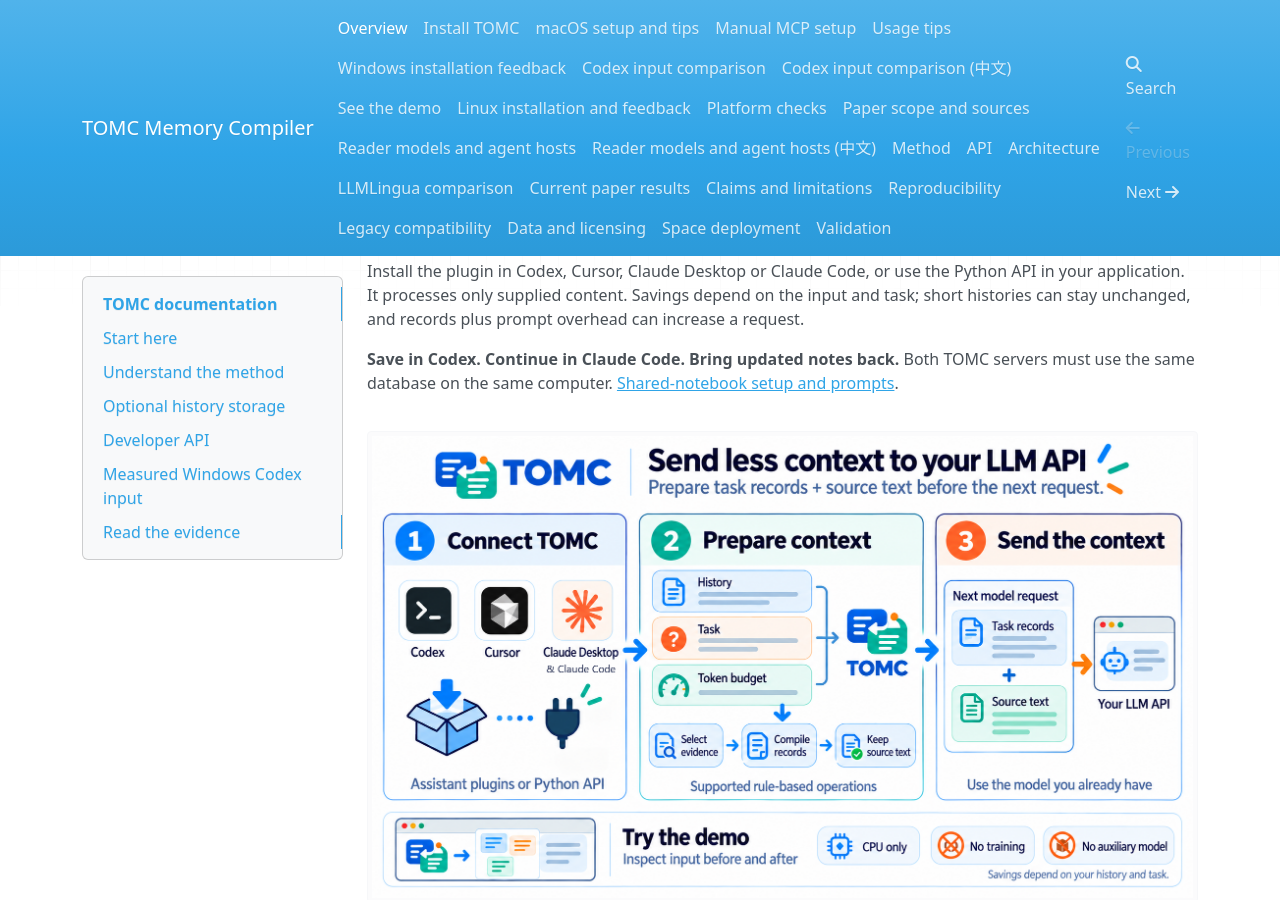
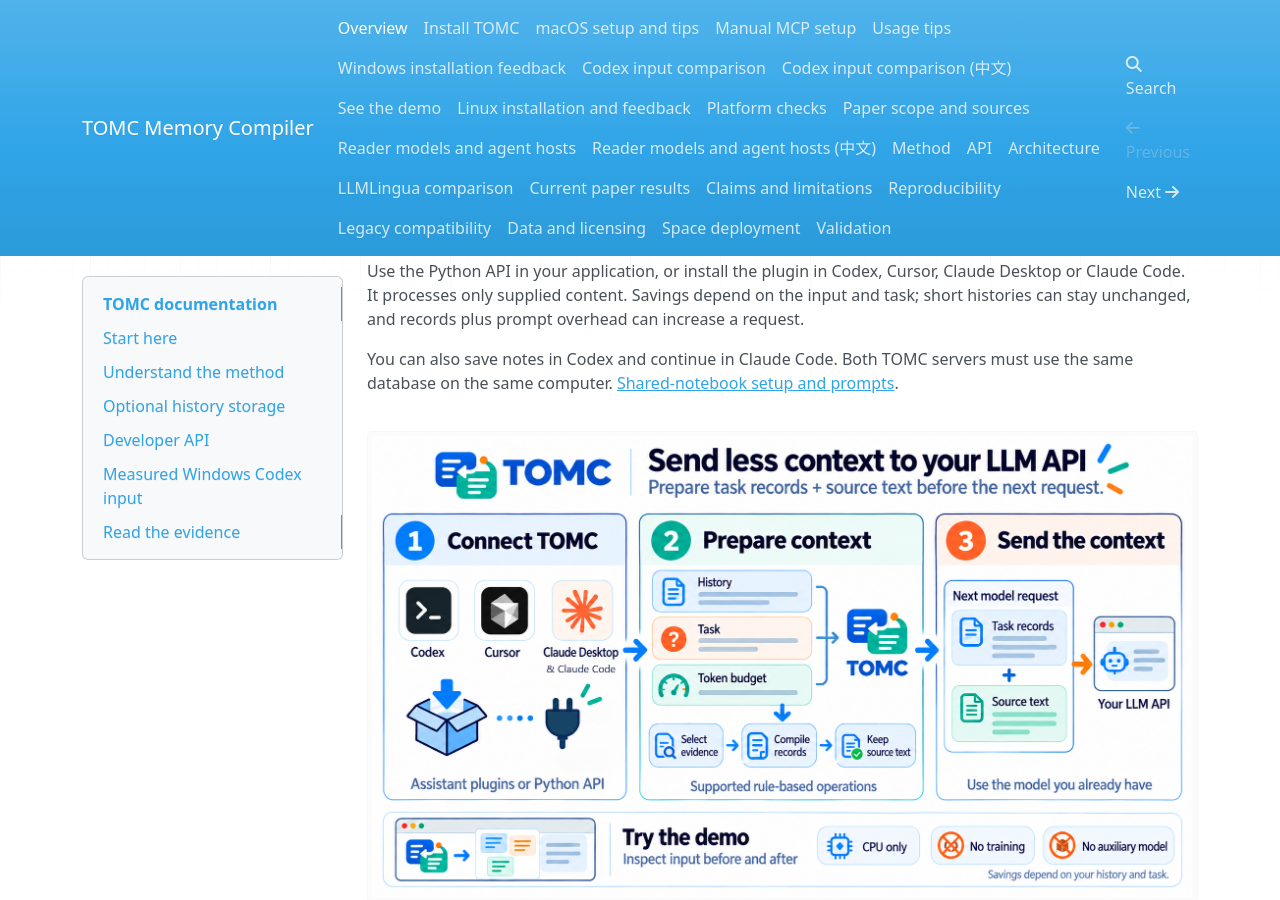
Before and after one commit to ZipengWu365/TOMC, an MkDocs documentation site: the page built from docs/index.md, in a window 1280 px wide and 900 px high, scrolled down 363 px. Built offline with MkDocs 1.6.1, drawn with Linux system fonts in a browser that asks for light colours; nearby versions of some CDN libraries.

Commit message:
Lead the project page with the Python API
Put the API-before-your-call use first in the README tagline, navigation
and introduction (English and Chinese) and on the docs home page. The
plugin and the cross-assistant handoff keep their sections and wording;
only their order and emphasis change.

Co-Authored-By: Claude Opus 5.5 <noreply@anthropic.com>

```diff
--- a/docs/index.md
+++ b/docs/index.md
@@ -4,9 +4,9 @@
 
 TOMC prepares context before your next LLM API call. Give it a history, a task and a memory budget. It selects source text and computes supported state, relation or count records. Send the result in place of the full history to reduce the input your model receives. Preparation runs on CPU without training or an extra model service.
 
-Install the plugin in Codex, Cursor, Claude Desktop or Claude Code, or use the Python API in your application. It processes only supplied content. Savings depend on the input and task; short histories can stay unchanged, and records plus prompt overhead can increase a request.
+Use the Python API in your application, or install the plugin in Codex, Cursor, Claude Desktop or Claude Code. It processes only supplied content. Savings depend on the input and task; short histories can stay unchanged, and records plus prompt overhead can increase a request.
 
-**Save in Codex. Continue in Claude Code. Bring updated notes back.** Both TOMC servers must use the same database on the same computer. [Shared-notebook setup and prompts](usage_tips.md#reuse-notebooks).
+You can also save notes in Codex and continue in Claude Code. Both TOMC servers must use the same database on the same computer. [Shared-notebook setup and prompts](usage_tips.md#reuse-notebooks).
 
 <a href="assets/plugin_usage_api_20261003.png">
   <img src="assets/plugin_usage_api_20261003.png" alt="Install TOMC in Codex, Cursor, Claude Desktop or Claude Code. Supply history, task and budget; TOMC prepares context for the same assistant." width="1280">
```
Also changed, not shown: PUBLIC_RELEASE_MANIFEST.json (+7 -7 lines), README.md (+4 -4 lines), README_zh.md (+4 -4 lines), 1 other file.
